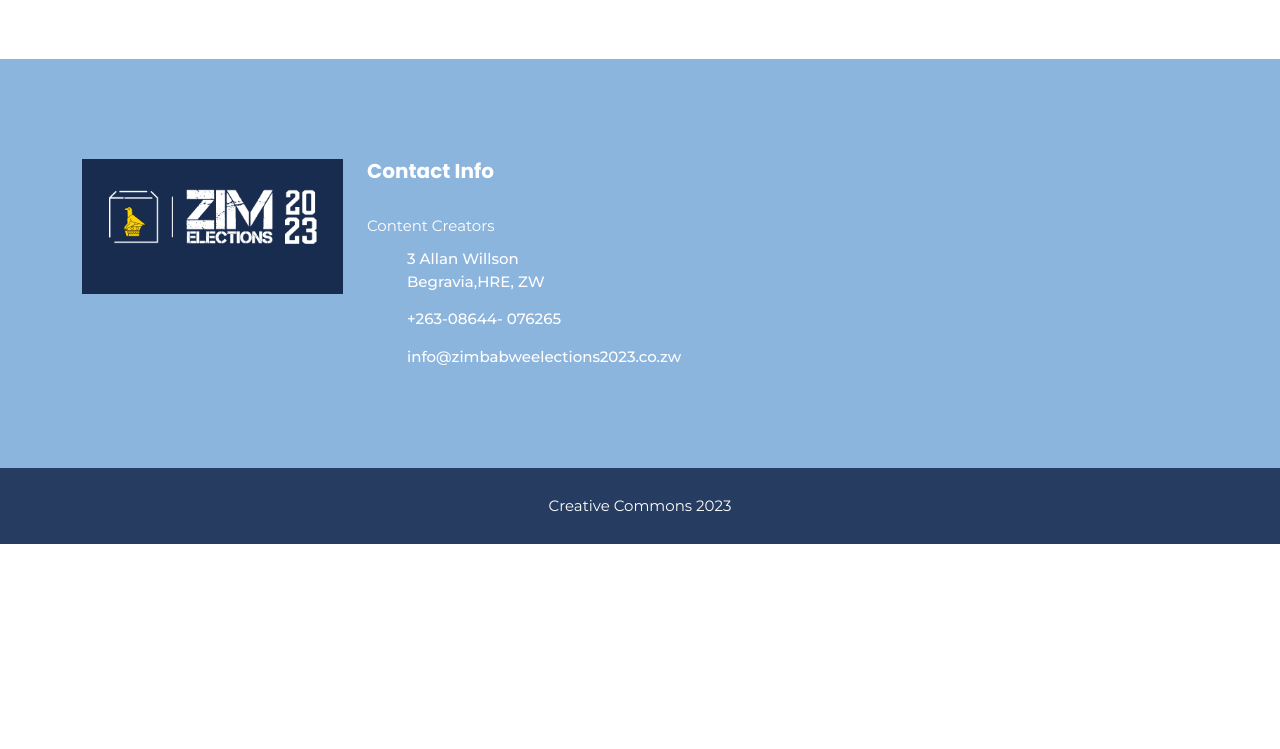
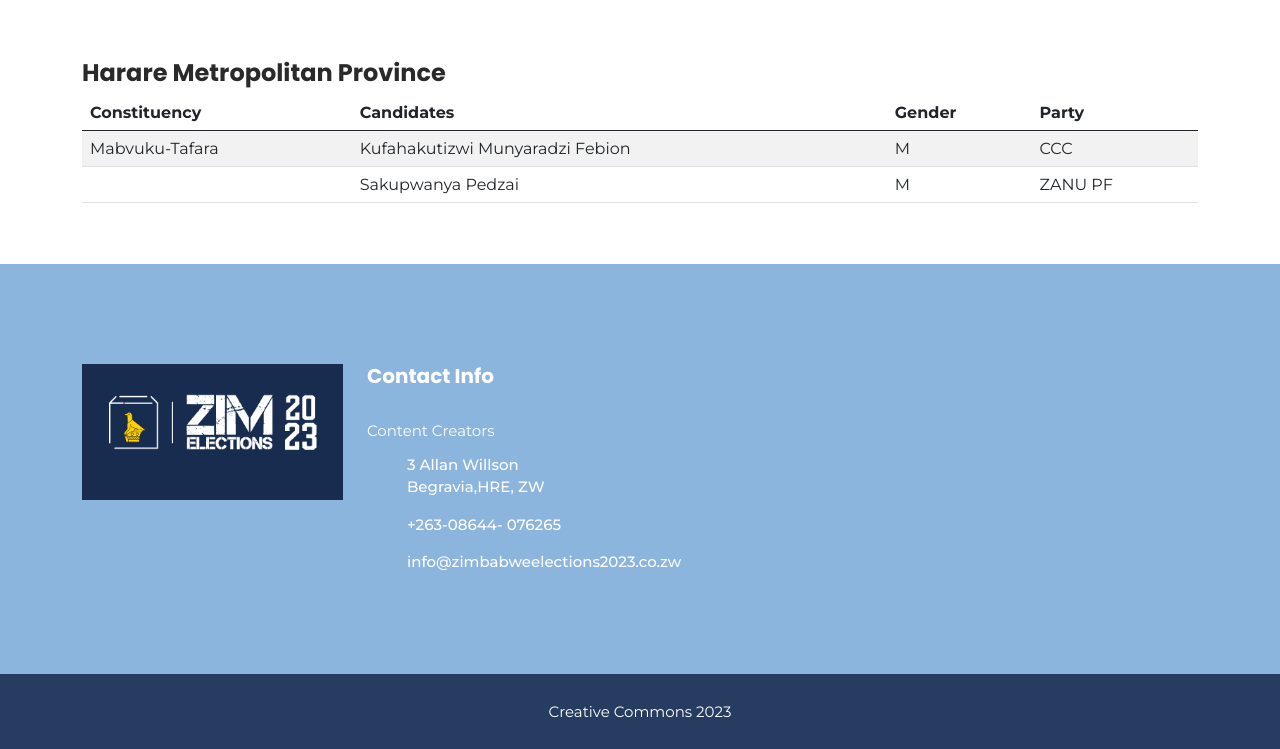
Before and after one commit to niggalodon/zimelections2023, a plain HTML site: page dashboard.html in a window 1280 px wide. Shown: the part 7335-8084 px from the top of the page. Before the commit the page ends 7879 px from the top, so only its background shows below. Drawn offline with nearby package versions, Linux system fonts and the light colour scheme; no server answers.

Commit message:
By Elections H & Candidates

```diff
--- a/dashboard.html
+++ b/dashboard.html
@@ -871,6 +871,36 @@
                 </div>
               </div>
               <br><br>
+              <div class="row">
+                <h4>Harare Metropolitan Province</h4>
+                <div class="table-responsive-lg">
+                  <table class="table table-striped">
+                    <thead>
+                      <tr>
+                        <th scope="col-9">Constituency</th>
+                        <th scope="col-3">Candidates</th>
+                        <th scope="col-9">Gender</th>
+                        <th scope="col-3">Party</th>
+                      </tr>
+                    </thead>
+                    <tbody>
+                      <tr>
+                        <td>Mabvuku-Tafara</td>
+                        <td>Kufahakutizwi Munyaradzi Febion</td>
+                        <td>M</td>
+                        <td>CCC</td>
+                      </tr>
+                      <tr>
+                        <td></td>
+                        <td>Sakupwanya Pedzai</td>
+                        <td>M</td>
+                        <td>ZANU PF</td>
+                      </tr>
+                    </tbody>
+                  </table>
+                </div>
+              </div>
+              <br><br>
             </div>
           </div>
         </div>
```
Also changed, not shown: index.html (+8 -0 lines).
